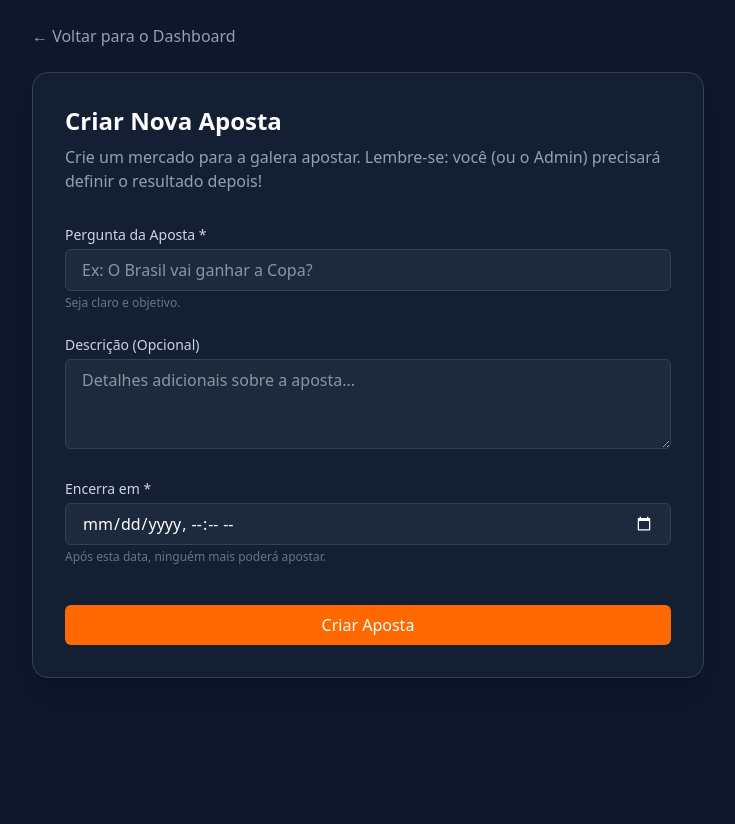
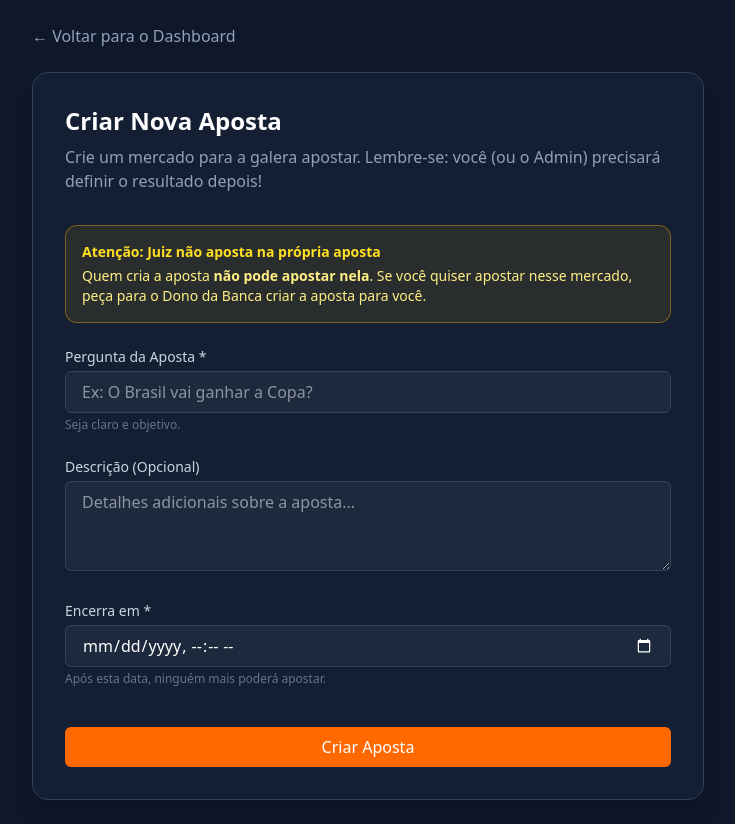
Before and after one commit to Melksedeque/nossa-betania, a Next.js app: page /dashboard/criar in a window 1280 px wide. Shown: the whole page, without its empty margins (272-1007 px from the left). Before the commit the page ends 800 px from the top, so only its background shows below. Built offline with nearby package versions, Linux system fonts and the light colour scheme; no server answers; sample sign-in values are in the browser's storage.

Commit message:
Adição de alerta para apostador não apostar no proprio mercado

```diff
--- a/app/dashboard/criar/page.tsx
+++ b/app/dashboard/criar/page.tsx
@@ -25,6 +25,14 @@ export default async function CreateMarketPage() {
             </p>
           </div>
 
+          <div className="mb-6 rounded-xl border border-yellow-500/40 bg-yellow-500/10 p-4 text-sm text-yellow-200">
+            <p className="font-semibold text-yellow-300 mb-1">Atenção: Juiz não aposta na própria aposta</p>
+            <p>
+              Quem cria a aposta <span className="font-semibold">não pode apostar nela</span>. Se você quiser apostar
+              nesse mercado, peça para o Dono da Banca criar a aposta para você.
+            </p>
+          </div>
+
           <CreateMarketForm userId={session.user.id} />
         </div>
       </div>
```
